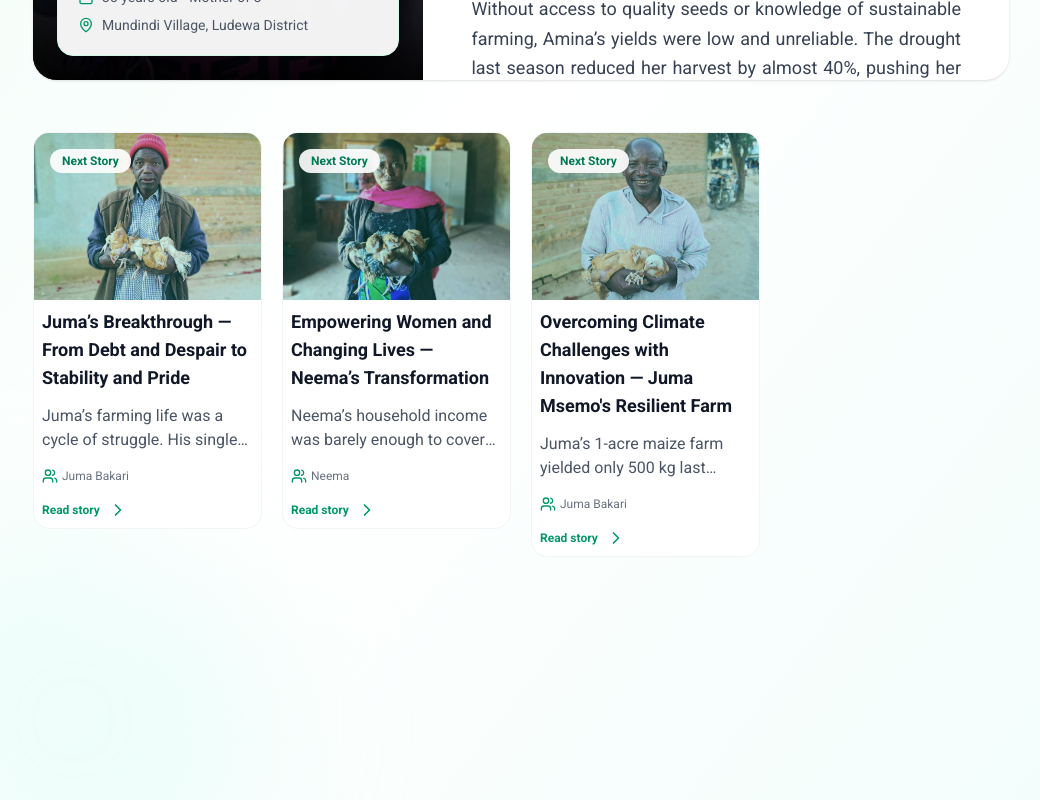
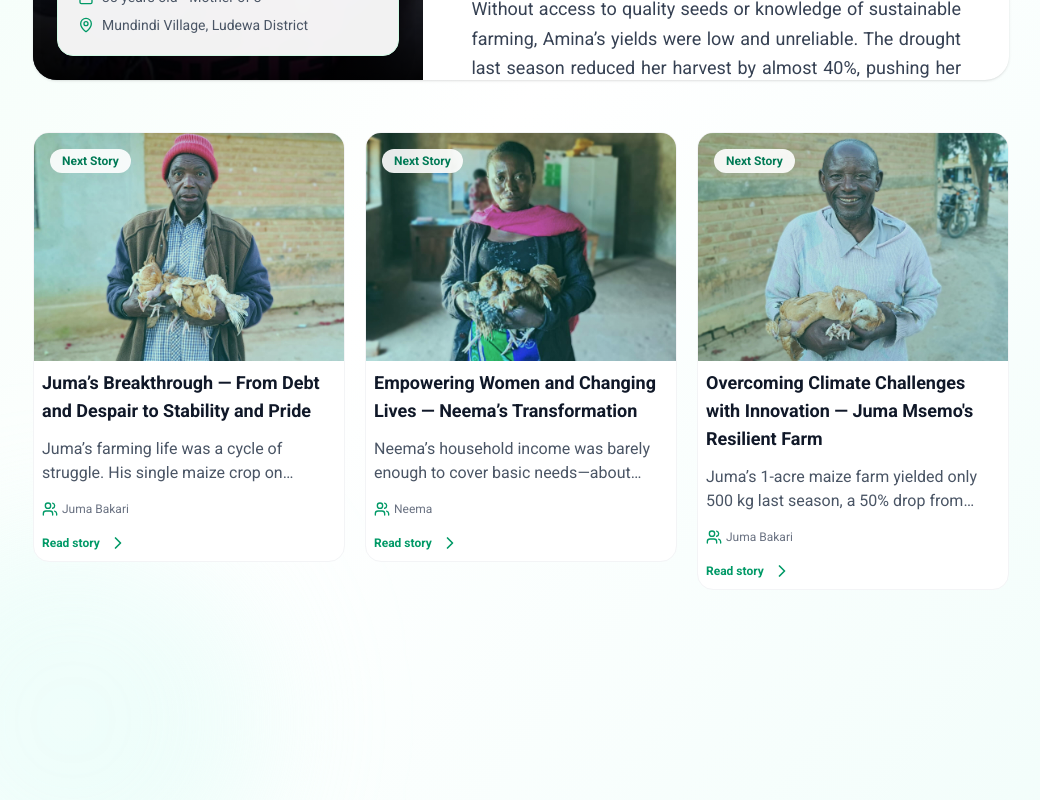
Before and after one commit to Mhando-Z/HervegWeb, a Next.js app: page /aboutus/successstories in a window 1280 px wide. Shown: the part 700-1500 px from the top of the page, without its empty margins (119-1159 px from the left). Built offline with nearby package versions, Linux system fonts and the light colour scheme; a web font is replaced by a local one.

Commit message:
Phase One

```diff
--- a/src/app/aboutus/successstories/Success.jsx
+++ b/src/app/aboutus/successstories/Success.jsx
@@ -456,7 +456,7 @@ export default function SuccessStories() {
             initial={{ opacity: 0, y: 20 }}
             animate={{ opacity: 1, y: 0 }}
             transition={{ delay: 0.9 }}
-            className="mt-8 grid grid-cols-1 md:grid-cols-2 lg:grid-cols-4 gap-5 h-[700px] overflow-y-scroll"
+            className="mt-8 grid grid-cols-1 md:grid-cols-2 lg:grid-cols-3 xl:grid-cols-4 gap-5 h-[700px] overflow-y-scroll"
           >
             <AnimatePresence>
               {remainingStories.map(({ story, index }) => {
```
